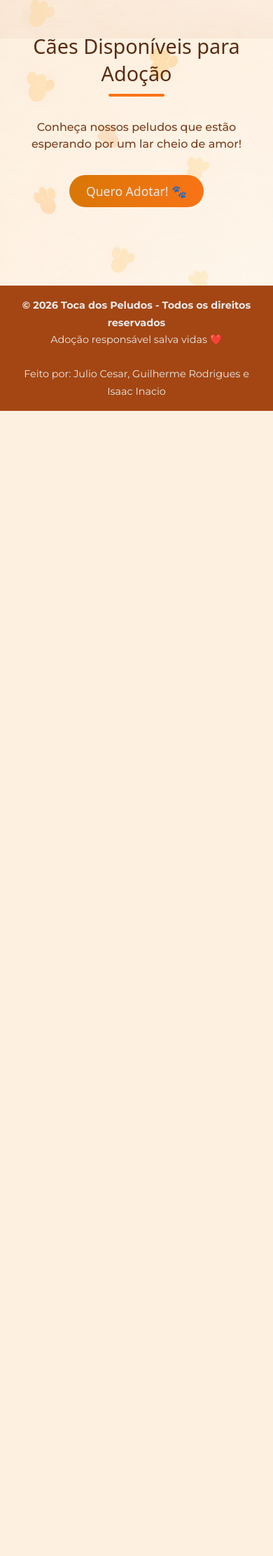
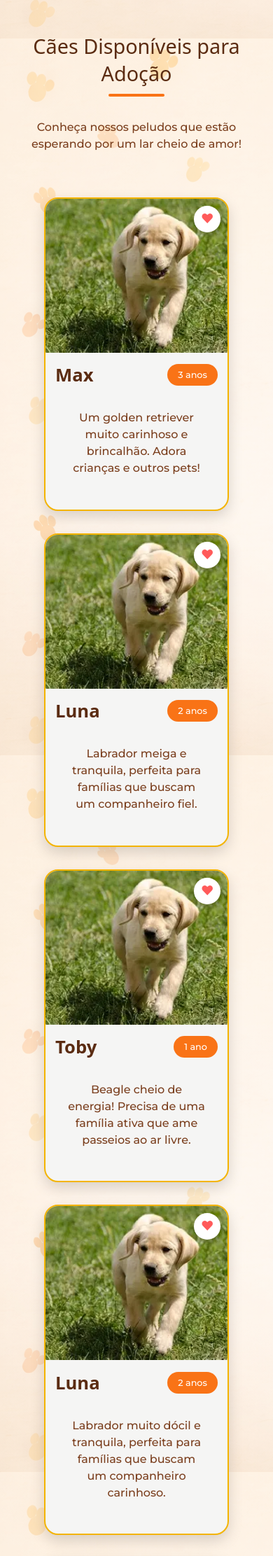
Before and after one commit to Isaac0i/Ong_Adocao_Cachorros, a Django app: page / in a window 390 px wide. Shown: the part 1993-4216 px from the top of the page at 70% size. Before the commit the page ends 2580 px from the top, so only its background shows below. Run offline with Django 5.2, Linux system fonts and the light colour scheme; some web fonts are replaced.

Commit message:
Feat: Inplementação dos cards na pagina home, já de forma responsiva

```diff
--- a/gestao_adocao/static/style/style.css
+++ b/gestao_adocao/static/style/style.css
@@ -274,6 +274,101 @@ footer {
     color: var(--color-hovers);
 }
 
+
+/* CONTAINER DOS CARDS */
+
+#cardsDogs{
+    display: flex;
+    justify-content: center;
+    flex-wrap: wrap;
+    gap: 2rem;
+    padding: 2rem;
+}
+
+/* CARD */
+
+.dogCard{
+    width: 23rem;
+    background-color: var(--color-cards-background);
+    border-radius: 20px;
+    overflow: hidden;
+    box-shadow: 0 8px 20px rgba(0,0,0,0.15);
+    border: 2px solid #f4b400;
+    transition: transform .3s ease;
+}
+
+.dogCard:hover{
+    transform: translateY(-5px);
+}
+
+/* IMAGEM */
+
+.dogImg{
+    position: relative;
+    width: 100%;
+    height: 220px;
+}
+
+.dogImg img{
+    width: 100%;
+    height: 100%;
+    object-fit: cover;
+}
+
+/* CORAÇÃO */
+
+.heart{
+    position: absolute;
+    top: 10px;
+    right: 10px;
+    background-color: white;
+    border-radius: 50%;
+    padding: 8px 10px;
+    font-size: 18px;
+    color: #ff5a5a;
+    box-shadow: 0 2px 6px rgba(0,0,0,0.2);
+    cursor: pointer;
+}
+
+/* INFO */
+
+.dogInfo{
+    padding: .9rem;
+}
+
+/* HEADER */
+
+.dogHeader{
+    display: flex;
+    justify-content: space-between;
+    align-items: center;
+    margin-bottom: .75rem;
+}
+
+.dogHeader h3{
+    font-family: var(--font-title);
+    color: var(--color-title);
+    font-size: 1.6rem;
+}
+
+/* IDADE */
+
+.age{
+    background-color: #F97316;
+    color: white;
+    padding: 8px 15px;
+    border-radius: 20px;
+    font-size: 0.8rem;
+}
+
+/* TEXTO */
+
+.dogInfo p{
+    color: var(--color-text);
+    line-height: .5;
+    font-size: 0.95rem;
+}
+
 /* RESPONSIVIDADE */
 
 @media (max-width: 768px){
@@ -297,6 +392,15 @@ footer {
         max-width: 95%;
     }
 
+    #cardsDogs{
+        flex-direction: column;
+        align-items: center;
+    }
+
+    .dogCard{
+        width: 90%;
+    }
+
 }
 
 @media (max-width: 480px){
--- a/gestao_adocao/templates/index.html
+++ b/gestao_adocao/templates/index.html
@@ -67,7 +67,75 @@
             <p>Conheça nossos peludos que estão esperando por um lar cheio de amor!</p>
 
             <div id="cardsDogs">
+                <div class="dogCard">
+                    <div class="dogImg">
+                        <img src="{% static '\imgs\cao.png'%}" alt="Max">
+                        <span class="heart">❤</span>
+                    </div>
+                    <div class="dogInfo">
+                        <div class="dogHeader">
+                            <h3>Max</h3>
+                            <span class="age">3 anos</span>
+                        </div>
+                        <p>Um golden retriever muito carinhoso e brincalhão. Adora crianças e outros pets!</p>
+                    </div>
+                </div>
 
+                <div class="dogCard">
+                    <div class="dogImg">
+                        <img src="{% static '\imgs\cao.png'%}" alt="Luna">
+                        <span class="heart">❤</span>
+                    </div>
+                    <div class="dogInfo">
+                        <div class="dogHeader">
+                            <h3>Luna</h3>
+                            <span class="age">2 anos</span>
+                        </div>
+                        <p>Labrador meiga e tranquila, perfeita para famílias que buscam um companheiro fiel.</p>
+                    </div>
+                </div>
+
+                <div class="dogCard">
+                    <div class="dogImg">
+                        <img src="{% static '\imgs\cao.png'%}" alt="Toby">
+                        <span class="heart">❤</span>
+                    </div>
+                    <div class="dogInfo">
+                        <div class="dogHeader">
+                            <h3>Toby</h3>
+                            <span class="age">1 ano</span>
+                        </div>
+                        <p>Beagle cheio de energia! Precisa de uma família ativa que ame passeios ao ar livre.</p>
+                    </div>
+                </div>
+
+                <div class="dogCard">
+                    <div class="dogImg">
+                        <img src="{% static '\imgs\cao.png'%}" alt="Luna">
+                        <span class="heart">❤</span>
+                    </div>
+                    <div class="dogInfo">
+                        <div class="dogHeader">
+                            <h3>Luna</h3>
+                            <span class="age">2 anos</span>
+                        </div>
+                        <p>Labrador muito dócil e tranquila, perfeita para famílias que buscam um companheiro carinhoso.</p>
+                    </div>
+                </div>
+
+                <div class="dogCard">
+                    <div class="dogImg">
+                        <img src="{% static '\imgs\cao.png'%}" alt="Max">
+                        <span class="heart">❤</span>
+                    </div>
+                    <div class="dogInfo">
+                        <div class="dogHeader">
+                            <h3>Max</h3>
+                            <span class="age">4 anos</span>
+                        </div>
+                        <p>Golden retriever extremamente amigável, adora brincar e se dá muito bem com crianças e outros pets.</p>
+                    </div>
+                </div>
             </div>
 
             <button id="formButton" href="{% url 'forms' %}">Quero Adotar! 🐾</button>
```
Also changed, not shown: gestao_adocao/static/imgs/cao.png (added).
